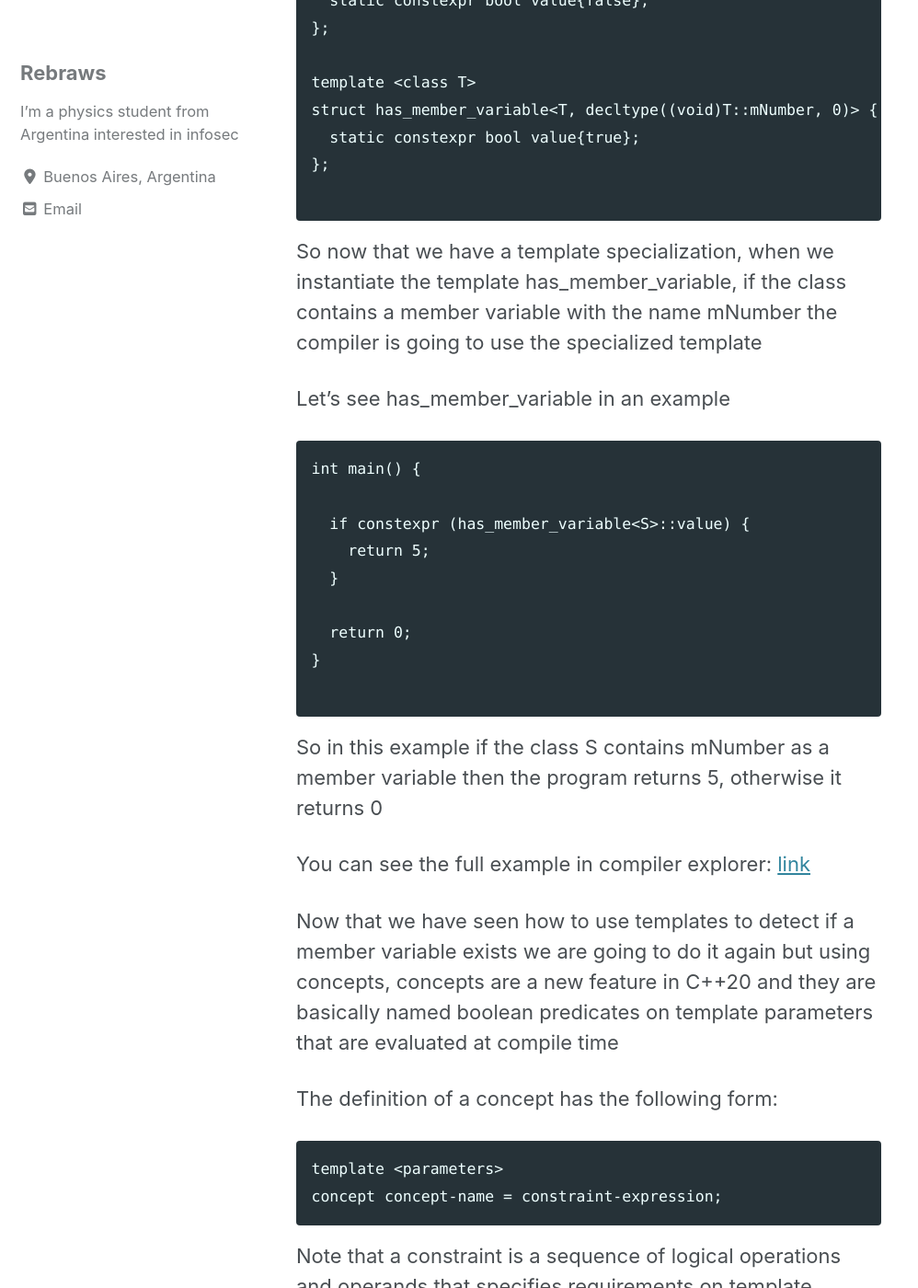
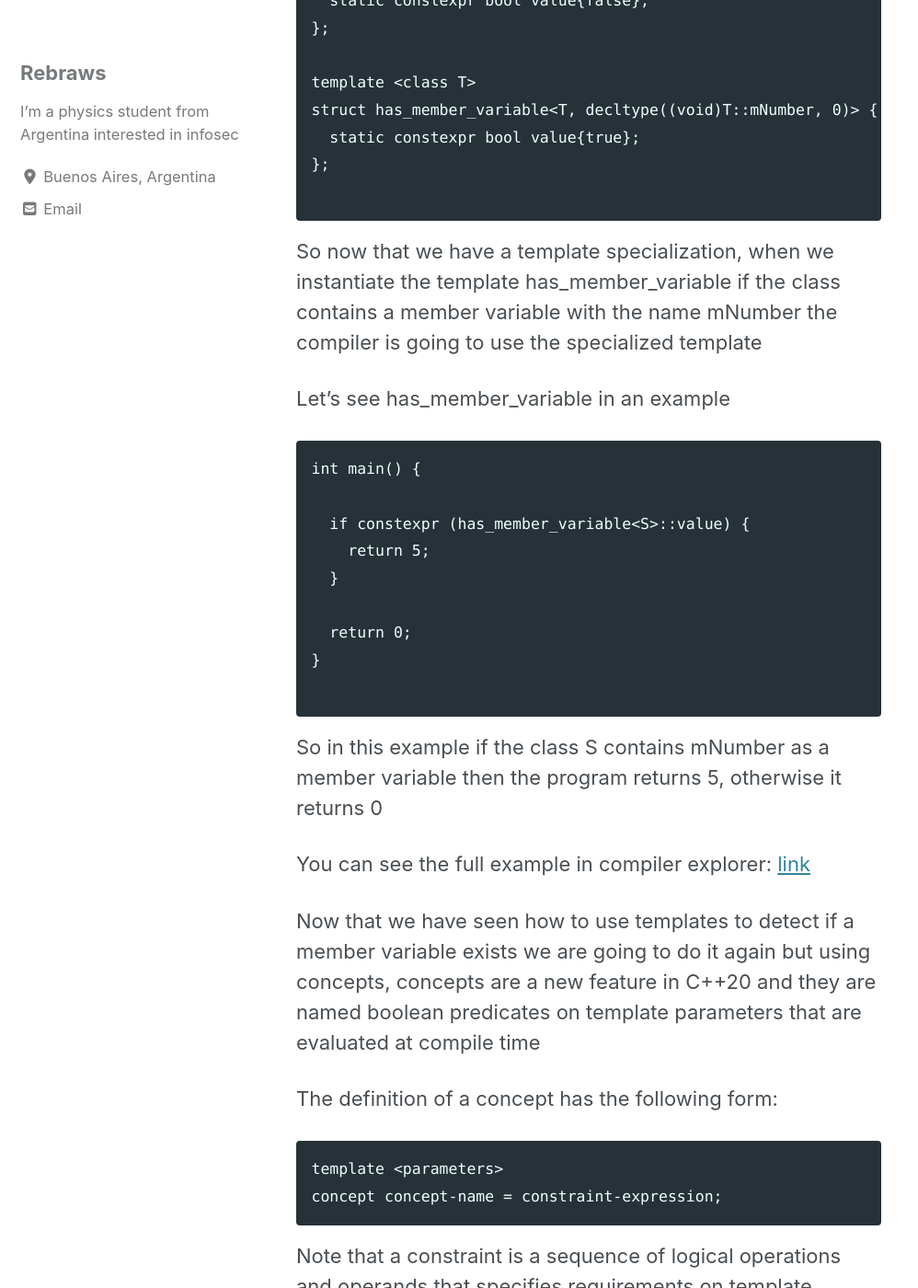
Before and after one commit to Rebraws/Rebraws.github.io, a Jekyll site: the page built from _posts/2022-02-26-CppDetectMemberVariables.md, in a window 1280 px wide and 1400 px high, scrolled down 7581 px. Shown: the whole window at 92% size, without its empty margins (0-998 px from the left). Built offline with Jekyll 4.4.1, drawn with Linux system fonts in a browser that asks for light colours; cached includes are drawn as plain includes; nearby versions of some CDN libraries; some of the changed text lies outside the part shown.

Commit message:
Fix typos

````diff
--- a/_posts/2022-02-26-CppDetectMemberVariables.md
+++ b/_posts/2022-02-26-CppDetectMemberVariables.md
@@ -133,7 +133,7 @@
 ```
 
 So now we have an array (names) with all the member variables name from the
-struct S, and for example we could make a function that returns true if
+struct S, and for example, we could make a function that returns true if
 there is a variable with the name "mNumber"
 
 We could have something like this:
@@ -230,7 +230,7 @@
 
 
 So now that we have a template specialization, when we instantiate the template
-has_member_variable, if the class contains a member variable with the name mNumber
+has_member_variable if the class contains a member variable with the name mNumber
 the compiler is going to use the specialized template
 
 Let's see has_member_variable in an example
@@ -258,7 +258,7 @@
 
 Now that we have seen how to use templates to detect if a member variable exists
 we are going to do it again but using concepts, concepts are a new feature in C++20
-and they are basically named boolean predicates on template parameters that are evaluated
+and they are named boolean predicates on template parameters that are evaluated
 at compile time
 
 The definition of a concept has the following form:
````
Also changed, not shown: other parts of _posts/2022-02-26-CppDetectMemberVariables.md (+5 -5 lines).
